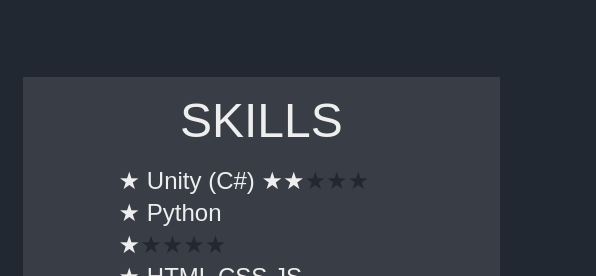
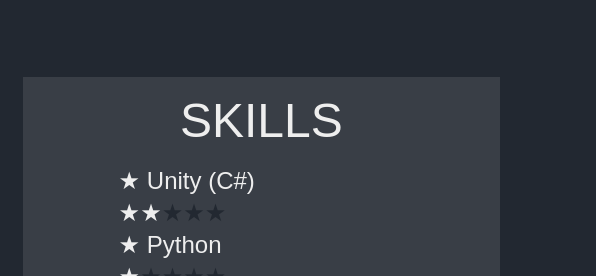
Before and after one commit to GadoGadoEnjoyer/portfolio, a website: page index.html in a window 1280 px wide. Shown: the part 884-1160 px from the top of the page, 684-1280 px from the left. Drawn offline with Linux system fonts and the light colour scheme.

Commit message:
minor fix

```diff
--- a/index.html
+++ b/index.html
@@ -23,7 +23,7 @@
     <div class="lg:float-right lg:mr-24">
     <div class="bg-bore lg:text-right lg:w-auto lg:my-20">
         <p class="text-5xl p-5 text-center">SKILLS</p>
-        <p class="text-left ml-24 text-xl pb-5 lg:text-2xl"> ★ Unity (C#) 	 ★★<span class="text-donker">★★★</span><br>
+        <p class="text-left ml-24 text-xl pb-5 lg:text-2xl"> ★ Unity (C#) 	 <br>★★<span class="text-donker">★★★</span><br>
             ★ Python 			<br>★<span class="text-donker">★★★★</span><br>
             ★ HTML CSS JS   	<br>★★★<span class="text-donker">★★</span><br>
             ★ PHP				<br>★★★★<span class="text-donker">★★★</span><br>
```
